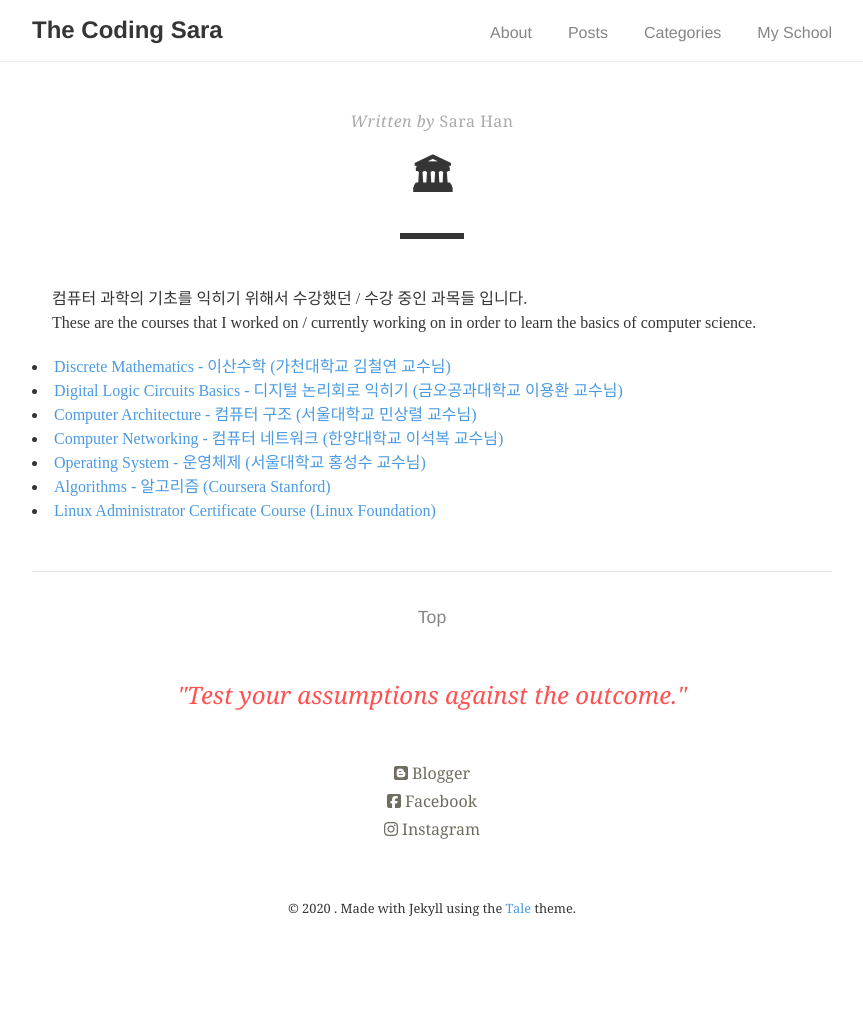
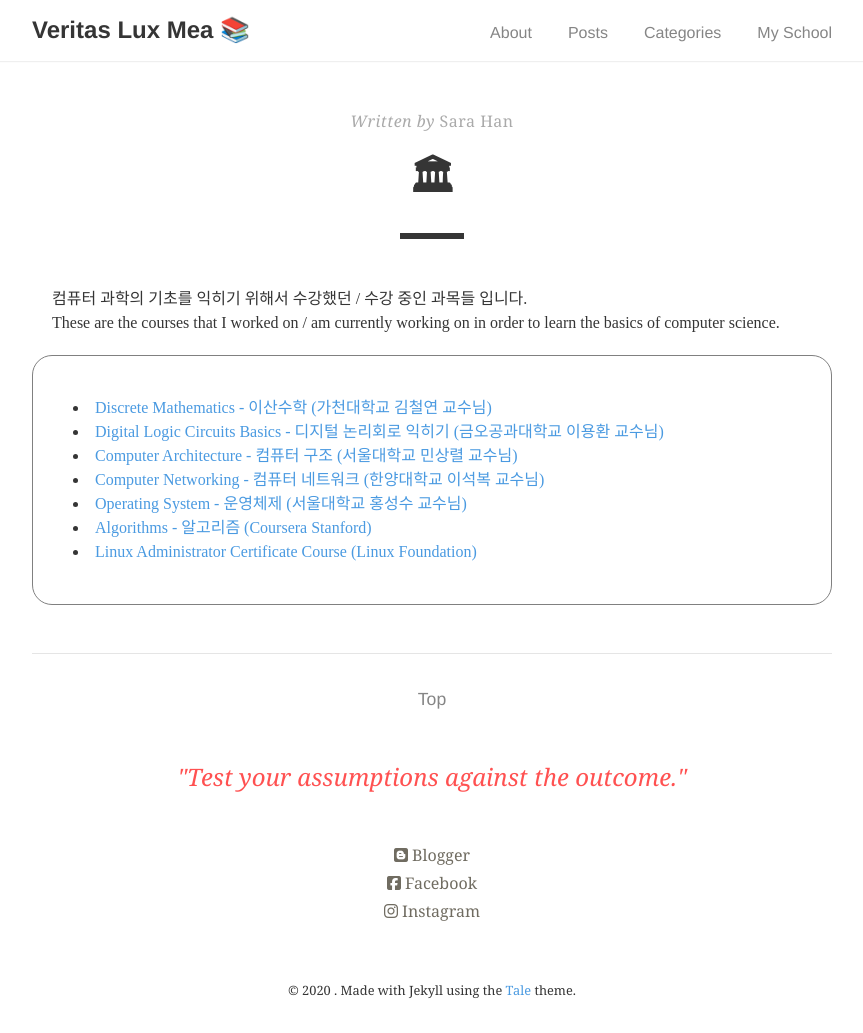
Before and after one commit to SaraHan774/sara_blog, a Jekyll site: the page built from _pages/myschool.md, in a window 1280 px wide. Shown: the whole page, without its empty margins (208-1071 px from the left). Built offline with Jekyll 4.4.1, drawn with Linux system fonts in a browser that asks for light colours; nearby versions of some CDN libraries; before the commit the page ends 951 px from its top, so only the background shows below that.

Commit message:
update UI 2

```diff
--- a/_config.yml
+++ b/_config.yml
@@ -18,20 +18,19 @@
 # You can create any custom variable you would like, and they will be accessible
 # in the templates via {{ site.myvariable }}.
 
-title: The Coding Sara
+title: Veritas Lux Mea 📚
 email: sarahan774@gmail.com
 description: >- # this means to ignore newlines until "baseurl:"
   I've Always Been Curious.
 baseurl: "/thecodingsara" # the subpath of your site, e.g. /blog
 url: "https://sarahan774.github.io" # the base hostname & protocol for your site, e.g. http://example.com
 
-
 google_analytics: UA-145918328-1
 
 # Build settings
 # theme: tale
-permalink:  /:year-:month-:day/:categories/:title
-paginate:   5
+permalink: /:year-:month-:day/:categories/:title
+paginate: 5
 
 plugins:
   - jekyll-feed
@@ -50,10 +49,8 @@ social_links:
 
 # Assets
 sass:
-  sass_dir:     _sass
-  style:        compressed
-
-
+  sass_dir: _sass
+  style: compressed
 # Exclude from processing.
 # The following items will not be processed, by default.
 # Any item listed under the `exclude:` key here will be automatically added to
--- a/_includes/myschool.html
+++ b/_includes/myschool.html
@@ -8,10 +8,10 @@
     <div style="margin : 20px">
         컴퓨터 과학의 기초를 익히기 위해서 수강했던 / 수강 중인 과목들 입니다.
         <br/>
-        These are the courses that I worked on / currently working on in order to
+        These are the courses that I worked on / am currently working on in order to
         learn the basics of computer science.
     </div>
-    <div>
+    <div style="border: 1px solid; border-color: grey; border-radius: 20px; padding: 40px;">
         <li>
             <a href="http://www.kocw.net/home/search/kemView.do?kemId=1017495">
                 Discrete Mathematics - 이산수학 (가천대학교 김철연 교수님)
@@ -23,7 +23,7 @@
             </a>
         </li>
         <li>
-            <a href="https://olc.kr/classroom/course_info.jsp?cuid=310966">
+            <a href="https://olc.kr/course/course_online_view.jsp?id=240&s_keyword=%EB%AF%BC%EC%83%81%EB%A0%AC&x=0&y=0">
                 Computer Architecture - 컴퓨터 구조 (서울대학교 민상렬 교수님)
             </a>
         </li>
--- a/_layouts/home.html
+++ b/_layouts/home.html
@@ -2,11 +2,12 @@
 layout: default
 ---
 
-<div style="margin: 10px auto 10px auto; width: 50%; text-align: center;">
+<div style="margin: 20px auto 10px auto; width: 40%; text-align: center;">
   <img
     src="{{site.baseurl}}/assets/img/jjong.jpg"
+    style="border-radius: 60px;"
   />
-  <span><i><strong>My Lovely Dog, JJ</strong></i></span>
+  <span><i><strong><u>My Lovely Dog, JJ</u></strong></i></span>
 </div>
 
 <div class="catalogue">
```
